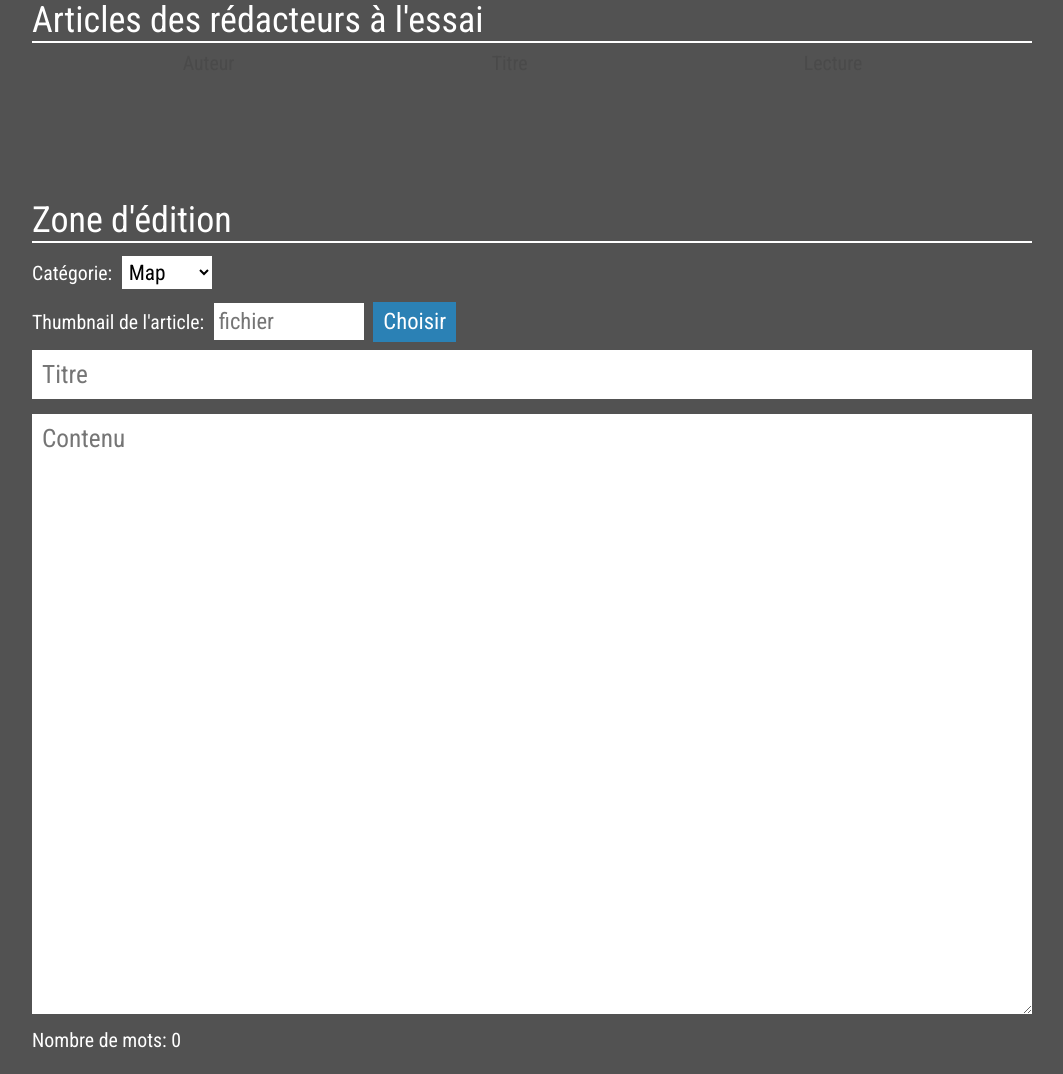
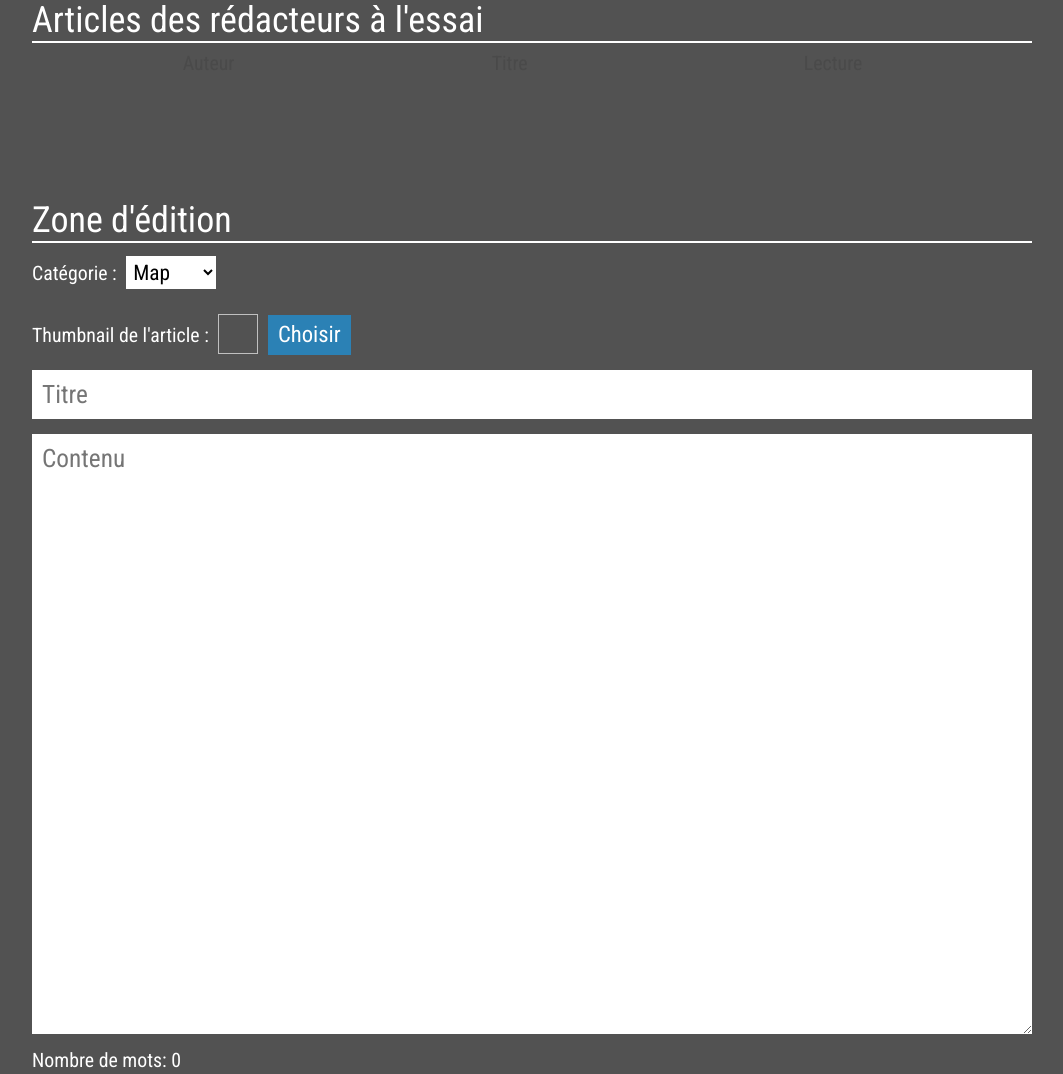
Before and after one commit to CheeseParty/LeNouveauMinecraft, a PHP site: page /write.php in a window 1280 px wide. Shown: the part 456-1530 px from the top of the page, without its empty margins (108-1171 px from the left). Run offline with PHP 8.4, Linux system fonts and the light colour scheme; the visitor is signed in with stand-in values (Sample User, id 1); data that the repository does not hold is empty.

Commit message:
bordel c'est cool ce que j'ai fait :crying_cat_face:

```diff
--- a/upload.php
+++ b/upload.php
@@ -53,6 +53,7 @@
 
         function usePic(name) {
             window.parent.document.getElementById("thumbnail").value = name;
+            window.parent.document.getElementById("thumbimg").src = "upload/thumb/"+name;
             window.parent.choosePic();
         }
 
--- a/write.css
+++ b/write.css
@@ -23,26 +23,25 @@
 #choose-pic {
     text-align: left;
     width: 100%;
+    cursor: pointer;
+}
+
+#choose-pic img {
+    width: 40px;
+    top: 12px;
+    position: relative;
+    margin: 0 5px 0;
+    height: 40px;
 }
 
 #choose-pic button {
     line-height: 40px;
     font-size: 17pt;
-    cursor: pointer;
     padding: 0 10px;
     color: #fff;
     background: #2B81B5;
     border: 0;
-    margin: 0 5px;
-}
-
-#choose-pic input[type="text"] {
-    display: inline;
-    padding: 5px;
-    font-size: 17pt;
-    width: 140px;
-    margin: 0 0 10px 5px;
-    color: grey;
+    margin: 0 0 15px;
 }
 
 #gallery {
--- a/write.php
+++ b/write.php
@@ -52,7 +52,7 @@
                 <h2>Zone d'édition</h2>
                 <form action="" method="post">
                     <label>
-                        Catégorie:
+                        Catégorie :
                         <select name="categorie">
                             <option value="0">Map</option>
                             <option value="1">Mod</option>
@@ -65,8 +65,9 @@
                         </select>
                     </label>
                     <label id="choose-pic">
-                        <span>Thumbnail de l'article: </span>
-                        <input placeholder="fichier" id="thumbnail" type="text" name="thumbnail">
+                        <span>Thumbnail de l'article :</span>
+                        <input type="hidden" id="thumbnail" name="thumbnail">
+                        <img id="thumbimg">
                         <button type="button" onclick="choosePic()">Choisir</button>
                     </label>
                     <input type="text" name="titre" placeholder="Titre">
@@ -97,6 +98,7 @@
         var contenu = document.getElementsByName("contenu")[0];
         var id = document.getElementsByName("id")[0];
         var thumbnail = document.getElementById("thumbnail");
+        var thumbimg = document.getElementById("thumbimg");
 
         // Save: AJAX / publish -> form.submit()
         function save() {
@@ -145,6 +147,7 @@
                         titre.value = json.titre;
                         contenu.value = json.contenu;
                         thumbnail.value = json.thumbnail;
+                        thumbimg.src = "upload/thumb/"+json.thumbnail;
                         countWords(contenu.value);
                     }
                 }
@@ -160,6 +163,8 @@
                 categorie.value = "0";
                 titre.value = "";
                 contenu.value = "";
+                thumbnail.value = "";
+                thumbimg.src = "";
             }
         }
 
```
